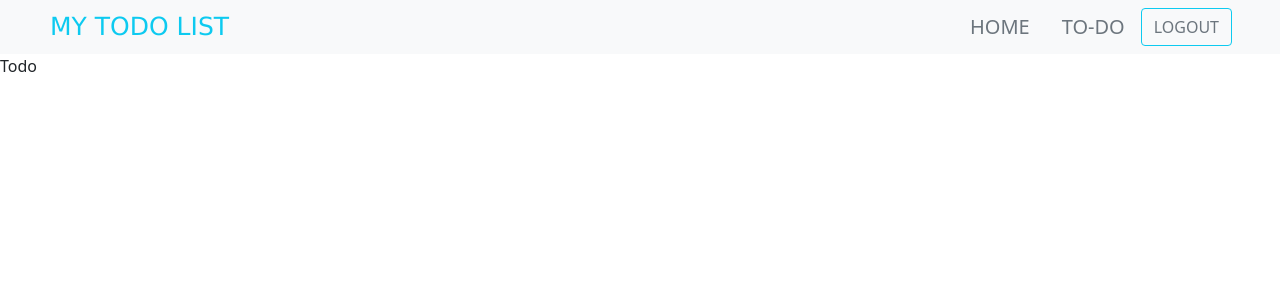
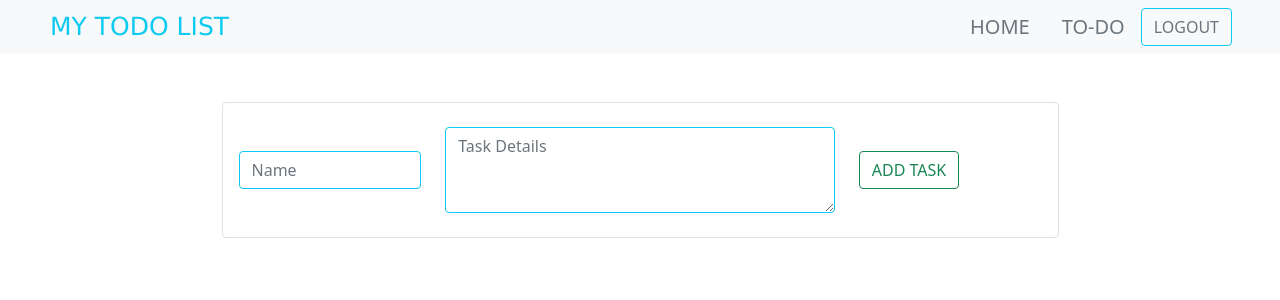
Before and after one commit to SadiaMou007/todo-list, a React (Create React App) app: page /todo in a window 1280 px wide. Shown: the top 300 px of the page. Built offline with nearby package versions, Linux system fonts and the light colour scheme; no server answers; sample sign-in values are in the browser's storage.

Commit message:
togo form added

```diff
--- a/src/components/Authentication/Login.js
+++ b/src/components/Authentication/Login.js
@@ -1,5 +1,4 @@
 import React, { useRef } from "react";
-import { Toast } from "react-bootstrap";
 import {
   useSendPasswordResetEmail,
   useSignInWithEmailAndPassword,
--- a/src/components/Shared/NavBar.js
+++ b/src/components/Shared/NavBar.js
@@ -3,7 +3,6 @@ import React from "react";
 import { useAuthState } from "react-firebase-hooks/auth";
 import { Link } from "react-router-dom";
 import auth from "../../firebase.init";
-import Loading from "./Loading";
 import "./Navbar.css";
 
 const NavBar = () => {
--- a/src/components/Todo/Todo.js
+++ b/src/components/Todo/Todo.js
@@ -1,7 +1,52 @@
-import React from "react";
+import React, { useRef } from "react";
 
 const Todo = () => {
-  return <div>Todo</div>;
+  const nameRef = useRef("");
+  const detailRef = useRef("");
+  const handleSubmit = (e) => {
+    e.preventDefault();
+    const name = nameRef.current.value;
+    const detail = detailRef.current.value;
+
+    console.log(name, detail);
+  };
+  return (
+    <div className="container">
+      <div className="w-75 mx-auto my-5 border p-3 rounded">
+        <form onSubmit={handleSubmit}>
+          <div className="row">
+            <div class="my-auto col-lg-3">
+              <input
+                placeholder="Name"
+                type="text"
+                name="name"
+                class="form-control border-info"
+                id="name"
+                ref={nameRef}
+                required
+              />
+            </div>
+            <div class="my-2 col-lg-6">
+              <textarea
+                placeholder="Task Details"
+                ref={detailRef}
+                required
+                class="form-control border-info"
+                name="description"
+                id="des"
+                rows="3"
+              ></textarea>
+            </div>
+            <div className="col-lg-3 my-auto">
+              <button type="submit" class="btn btn-outline-success ">
+                ADD TASK
+              </button>
+            </div>
+          </div>
+        </form>
+      </div>
+    </div>
+  );
 };
 
 export default Todo;
```
